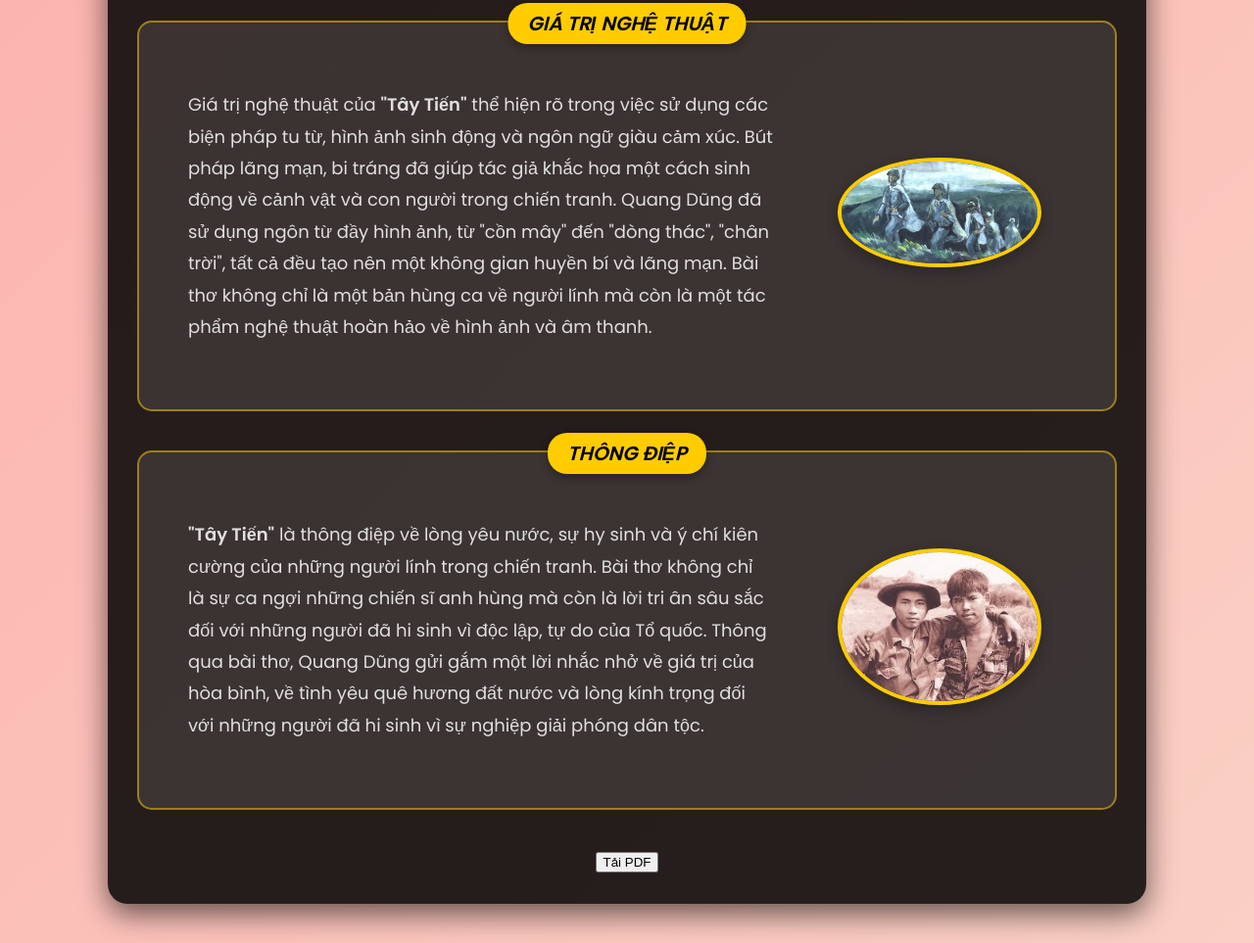
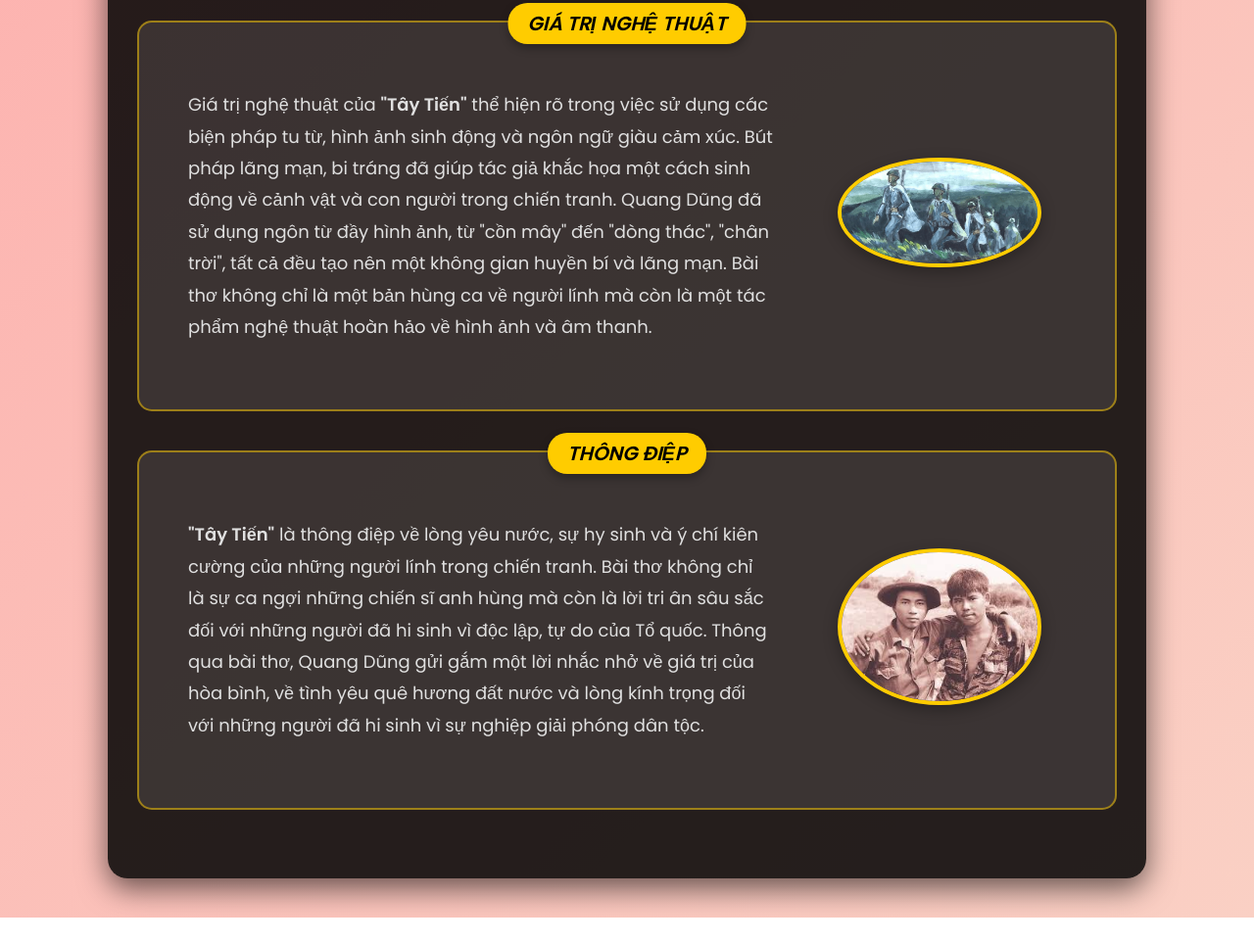
Before and after one commit to admincheck123/tay_tien_poster, a plain HTML site: page index.html in a window 1280 px wide. Shown: the part 2087-3050 px from the top of the page at 98% size. After the commit the page ends 3024 px from the top, so only its background shows below. Drawn offline with nearby package versions, Linux system fonts and the light colour scheme; a script that the page names is missing.

Commit message:
Update index.html

```diff
--- a/index.html
+++ b/index.html
@@ -76,7 +76,6 @@
         <img src="images/thong_diep.jfif" alt="Thông điệp">
       </div>
     </div>
-    <button id="download-pdf">Tải PDF</button>
   </div>
 
   <script>
```
